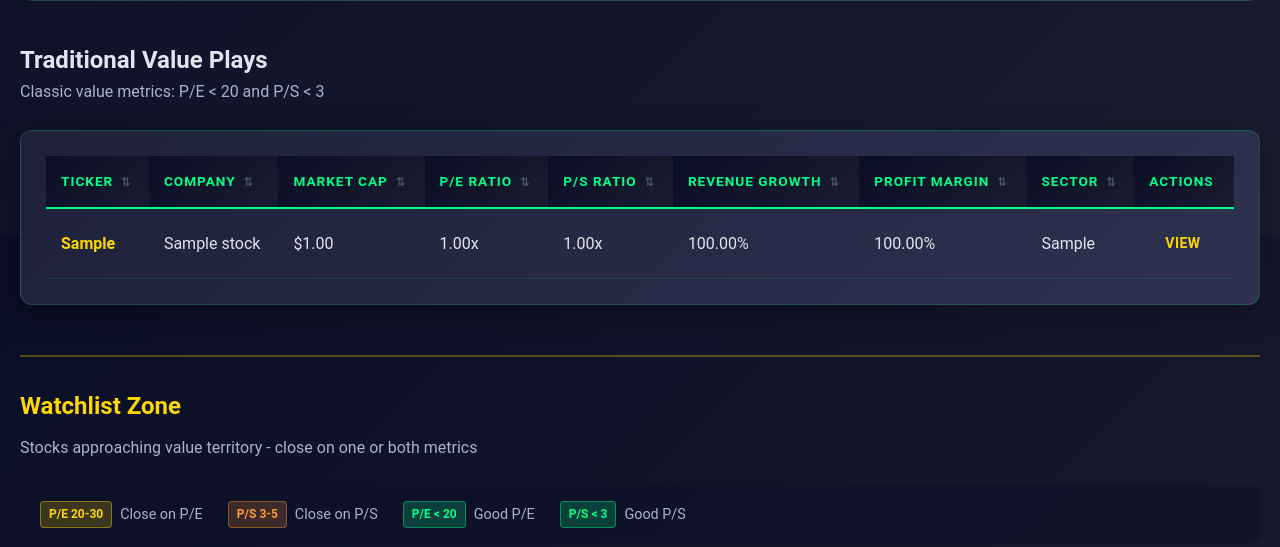
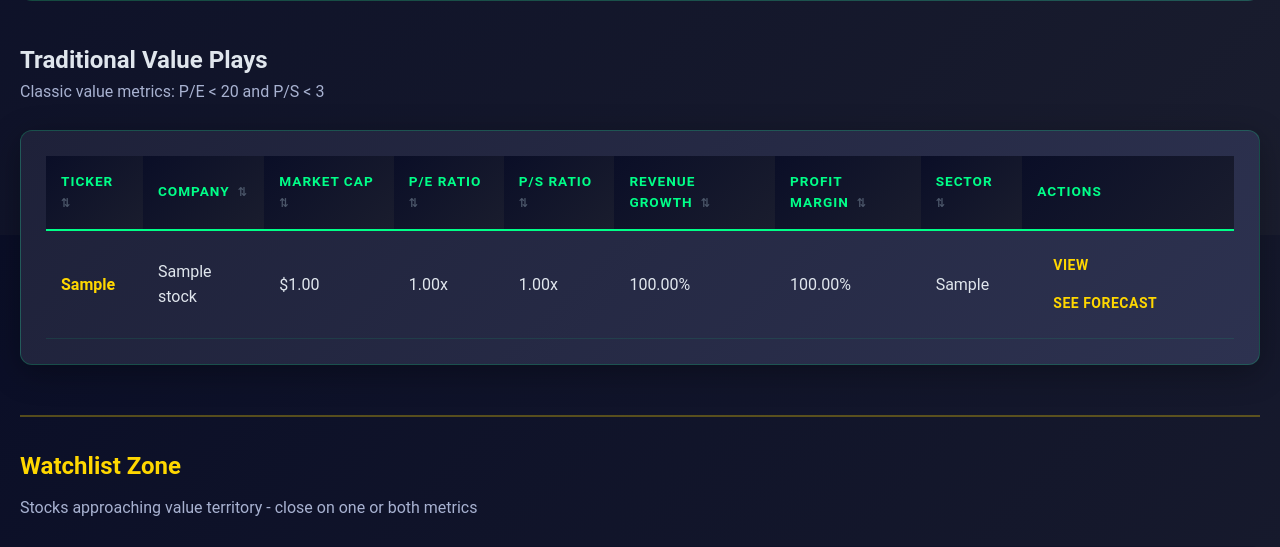
Before and after one commit to Simon-Prevoteaux/stock-analyzer, a Flask app: page /value-plays in a window 1280 px wide. Shown: the part 565-1112 px from the top of the page. Run offline with Flask 3, Linux system fonts and the light colour scheme; tables that the repository leaves empty hold one stand-in row (values such as "Sample post").

Commit message:
adding links and updating requirements

```diff
--- a/requirements.txt
+++ b/requirements.txt
@@ -5,4 +5,3 @@ numpy>=1.24.0
 openpyxl>=3.0.0
 requests>=2.31.0
 python-dotenv>=1.0.0
-multitasking<0.0.12  # Python 3.8 compatibility
--- a/src/webapp/templates/comparison.html
+++ b/src/webapp/templates/comparison.html
@@ -332,7 +332,7 @@ function compareTickers(tickers) {
             <tr>
                 <th>Metric</th>
                 {% for stock in stocks %}
-                <th>{{ stock.ticker }}</th>
+                <th><a href="{{ url_for('stock_detail', ticker=stock.ticker) }}" style="color: #00ff88; text-decoration: none;">{{ stock.ticker }}</a></th>
                 {% endfor %}
             </tr>
         </thead>
--- a/src/webapp/templates/forecast.html
+++ b/src/webapp/templates/forecast.html
@@ -116,6 +116,9 @@
     <div class="current-price">
         <span class="label">Current Price:</span>
         <span class="value">${{ "%.2f"|format(results.current_price) }}</span>
+    </div>
+    <div class="header-actions">
+        <a href="{{ url_for('stock_detail', ticker=results.ticker) }}" class="btn btn-secondary">View Details</a>
     </div>
 </div>
 
--- a/src/webapp/templates/stock_detail.html
+++ b/src/webapp/templates/stock_detail.html
@@ -251,6 +251,7 @@
     <form method="POST" action="{{ url_for('add_to_watchlist', ticker=stock.ticker) }}" style="display: inline;">
         <button type="submit" class="btn btn-primary">Add to Watchlist</button>
     </form>
+    <a href="{{ url_for('forecast') }}?ticker={{ stock.ticker }}" class="btn btn-primary">See Forecast</a>
     <form method="POST" action="{{ url_for('api_refresh_stock', ticker=stock.ticker) }}" style="display: inline;">
         <button type="submit" class="btn btn-secondary">Refresh Data</button>
     </form>
--- a/src/webapp/templates/value_plays.html
+++ b/src/webapp/templates/value_plays.html
@@ -91,7 +91,10 @@
                         {% endif %}
                     </td>
                     <td>{{ stock.sector }}</td>
-                    <td><a href="{{ url_for('stock_detail', ticker=stock.ticker) }}" class="btn btn-sm">View</a></td>
+                    <td>
+                        <a href="{{ url_for('stock_detail', ticker=stock.ticker) }}" class="btn btn-sm">View</a>
+                        <a href="{{ url_for('forecast') }}?ticker={{ stock.ticker }}" class="btn btn-sm">See Forecast</a>
+                    </td>
                 </tr>
                 {% endfor %}
             </tbody>
@@ -137,7 +140,10 @@
                 <td data-value="{{ stock.revenue_growth or 0 }}">{{ stock.revenue_growth|format_percent }}</td>
                 <td data-value="{{ stock.profit_margin or 0 }}">{{ stock.profit_margin|format_percent }}</td>
                 <td>{{ stock.sector }}</td>
-                <td><a href="{{ url_for('stock_detail', ticker=stock.ticker) }}" class="btn btn-sm">View</a></td>
+                <td>
+                    <a href="{{ url_for('stock_detail', ticker=stock.ticker) }}" class="btn btn-sm">View</a>
+                    <a href="{{ url_for('forecast') }}?ticker={{ stock.ticker }}" class="btn btn-sm">See Forecast</a>
+                </td>
             </tr>
             {% endfor %}
         </tbody>
@@ -212,7 +218,10 @@
                     <td data-value="{{ stock.revenue_growth or 0 }}">{{ stock.revenue_growth|format_percent }}</td>
                     <td data-value="{{ stock.profit_margin or 0 }}">{{ stock.profit_margin|format_percent }}</td>
                     <td>{{ stock.sector }}</td>
-                    <td><a href="{{ url_for('stock_detail', ticker=stock.ticker) }}" class="btn btn-sm">View</a></td>
+                    <td>
+                        <a href="{{ url_for('stock_detail', ticker=stock.ticker) }}" class="btn btn-sm">View</a>
+                        <a href="{{ url_for('forecast') }}?ticker={{ stock.ticker }}" class="btn btn-sm">See Forecast</a>
+                    </td>
                 </tr>
                 {% endfor %}
             </tbody>
```
Also changed, not shown: SETUP.md (+1 -1 lines), CHANGELOG.md.
